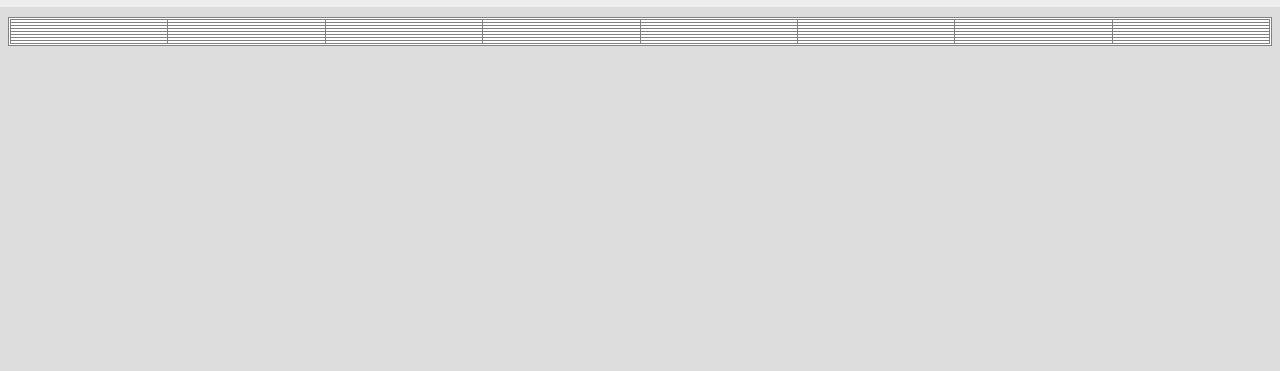
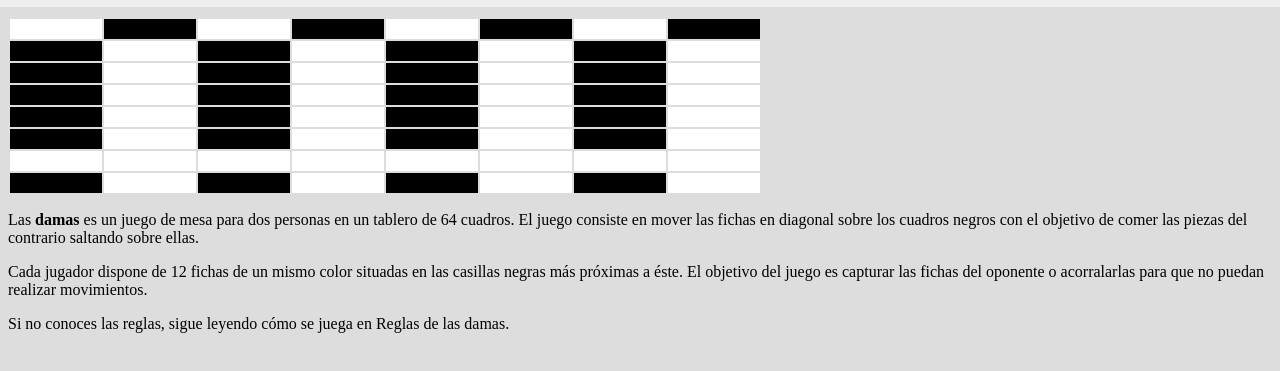
Before and after one commit to gagi126/MiniDamas, a plain HTML site: page index.html in a window 1280 px wide. Shown: the part 105-476 px from the top of the page. Drawn offline with Linux system fonts and the light colour scheme.

Commit message:
Update index.html

```diff
--- a/index.html
+++ b/index.html
@@ -6,9 +6,9 @@
 </head>
 <body>
 <ul>
-  <li><h1><a href="#home">Mini Damas</a></h1></li>
-  <li><a href="#contact">Damas</a></li>
-  <li><a href="#about">¿Que es?</a></li>
+  <li><h1><a href="#minidamas">Mini Damas</a></h1></li>
+  <li><a href="#damas">Damas</a></li>
+  <li><a href="#damas">¿Que es?</a></li>
 </ul>
 <h2></h2>
 <ul class="breadcrumb">
@@ -16,100 +16,94 @@
   <li>Portada</li>
 </ul>
 <h2></h2>
-<div>
-	<table border="1" style="border-collapse: collapse; width: 100%;">
-<tbody>
+<table id=tabla>
 <tr>
-<td style="width: 100%;">
-<table border="1" style="border-collapse: collapse; width: 100%;">
-<tbody>
-<tr>
-<td style="width: 12.5%;"></td>
-<td style="width: 12.5%;"></td>
-<td style="width: 12.5%;"></td>
-<td style="width: 12.5%;"></td>
-<td style="width: 12.5%;"></td>
-<td style="width: 12.5%;"></td>
-<td style="width: 12.5%;"></td>
-<td style="width: 12.5%;"></td>
+<td>&nbsp;</td>
+<td id="casilleronegro">&nbsp;</td>
+<td>&nbsp;</td>
+<td id="casilleronegro" >&nbsp;</td>
+<td>&nbsp;</td>
+<td id="casilleronegro">&nbsp;</td>
+<td>&nbsp;</td>
+<td id="casilleronegro">&nbsp;</td>
 </tr>
 <tr>
-<td style="width: 12.5%;"></td>
-<td style="width: 12.5%;"></td>
-<td style="width: 12.5%;"></td>
-<td style="width: 12.5%;"></td>
-<td style="width: 12.5%;"></td>
-<td style="width: 12.5%;"></td>
-<td style="width: 12.5%;"></td>
-<td style="width: 12.5%;"></td>
+<td id="casilleronegro"> &nbsp;</td>
+<td>&nbsp;</td>
+<td id="casilleronegro">&nbsp;</td>
+<td style="width: 90px; position: relative; margin-left: auto; margin-right: auto;">&nbsp;</td>
+<td id="casilleronegro">&nbsp;</td>
+<td style="width: 90px; position: relative; margin-left: auto; margin-right: auto;">&nbsp;</td>
+<td id="casilleronegro">&nbsp;</td>
+<td style="width: 90px; position: relative; margin-left: auto; margin-right: auto;">&nbsp;</td>
 </tr>
 <tr>
-<td style="width: 12.5%;"></td>
-<td style="width: 12.5%;"></td>
-<td style="width: 12.5%;"></td>
-<td style="width: 12.5%;"></td>
-<td style="width: 12.5%;"></td>
-<td style="width: 12.5%;"></td>
-<td style="width: 12.5%;"></td>
-<td style="width: 12.5%;"></td>
+<td id="casilleronegro">&nbsp;</td>
+<td style="width: 90px; position: relative; margin-left: auto; margin-right: auto;">&nbsp;</td>
+<td id="casilleronegro">&nbsp;</td>
+<td style="width: 90px; position: relative; margin-left: auto; margin-right: auto;">&nbsp;</td>
+<td id="casilleronegro">&nbsp;</td>
+<td style="width: 90px; position: relative; margin-left: auto; margin-right: auto;">&nbsp;</td>
+<td id="casilleronegro">&nbsp;</td>
+<td style="width: 90px; position: relative; margin-left: auto; margin-right: auto;">&nbsp;</td>
 </tr>
 <tr>
-<td style="width: 12.5%;"></td>
-<td style="width: 12.5%;"></td>
-<td style="width: 12.5%;"></td>
-<td style="width: 12.5%;"></td>
-<td style="width: 12.5%;"></td>
-<td style="width: 12.5%;"></td>
-<td style="width: 12.5%;"></td>
-<td style="width: 12.5%;"></td>
+<td id="casilleronegro"> &nbsp;</td>
+<td style="width: 90px; position: relative; margin-left: auto; margin-right: auto;">&nbsp;</td>
+<td id="casilleronegro">&nbsp;</td>
+<td style="width: 90px; position: relative; margin-left: auto; margin-right: auto;">&nbsp;</td>
+<td id="casilleronegro">&nbsp;</td>
+<td style="width: 90px; position: relative; margin-left: auto; margin-right: auto;">&nbsp;</td>
+<td id="casilleronegro">&nbsp;</td>
+<td style="width: 90px; position: relative; margin-left: auto; margin-right: auto;">&nbsp;</td>
 </tr>
 <tr>
-<td style="width: 12.5%;"></td>
-<td style="width: 12.5%;"></td>
-<td style="width: 12.5%;"></td>
-<td style="width: 12.5%;"></td>
-<td style="width: 12.5%;"></td>
-<td style="width: 12.5%;"></td>
-<td style="width: 12.5%;"></td>
-<td style="width: 12.5%;"></td>
+<td id="casilleronegro">&nbsp;</td>
+<td style="width: 90px; position: relative; margin-left: auto; margin-right: auto;">&nbsp;</td>
+<td id="casilleronegro">&nbsp;</td>
+<td style="width: 90px; position: relative; margin-left: auto; margin-right: auto;">&nbsp;</td>
+<td id="casilleronegro">&nbsp;</td>
+<td style="width: 90px; position: relative; margin-left: auto; margin-right: auto;">&nbsp;</td>
+<td id="casilleronegro">&nbsp;</td>
+<td style="width: 90px; position: relative; margin-left: auto; margin-right: auto;">&nbsp;</td>
 </tr>
 <tr>
-<td style="width: 12.5%;"></td>
-<td style="width: 12.5%;"></td>
-<td style="width: 12.5%;"></td>
-<td style="width: 12.5%;"></td>
-<td style="width: 12.5%;"></td>
-<td style="width: 12.5%;"></td>
-<td style="width: 12.5%;"></td>
-<td style="width: 12.5%;"></td>
+<td id="casilleronegro"> &nbsp;</td>
+<td style="width: 90px; position: relative; margin-left: auto; margin-right: auto;">&nbsp;</td>
+<td id="casilleronegro">&nbsp;</td>
+<td style="width: 90px; position: relative; margin-left: auto; margin-right: auto;">&nbsp;</td>
+<td id="casilleronegro">&nbsp;</td>
+<td style="width: 90px; position: relative; margin-left: auto; margin-right: auto;">&nbsp;</td>
+<td id="casilleronegro">&nbsp;</td>
+<td style="width: 90px; position: relative; margin-left: auto; margin-right: auto;">&nbsp;</td>
 </tr>
 <tr>
-<td style="width: 12.5%;"></td>
-<td style="width: 12.5%;"></td>
-<td style="width: 12.5%;"></td>
-<td style="width: 12.5%;"></td>
-<td style="width: 12.5%;"></td>
-<td style="width: 12.5%;"></td>
-<td style="width: 12.5%;"></td>
-<td style="width: 12.5%;"></td>
+<td style="width: 90px; position: relative; margin-left: auto; margin-right: auto;">&nbsp;</td>
+<td style="width: 90px; position: relative; margin-left: auto; margin-right: auto;">&nbsp;</td>
+<td style="width: 90px; position: relative; margin-left: auto; margin-right: auto;">&nbsp;</td>
+<td style="width: 90px; position: relative; margin-left: auto; margin-right: auto;">&nbsp;</td>
+<td style="width: 90px; position: relative; margin-left: auto; margin-right: auto;">&nbsp;</td>
+<td style="width: 90px; position: relative; margin-left: auto; margin-right: auto;">&nbsp;</td>
+<td style="width: 90px; position: relative; margin-left: auto; margin-right: auto;">&nbsp;</td>
+<td style="width: 90px; position: relative; margin-left: auto; margin-right: auto;">&nbsp;</td>
 </tr>
 <tr>
-<td style="width: 12.5%;"></td>
-<td style="width: 12.5%;"></td>
-<td style="width: 12.5%;"></td>
-<td style="width: 12.5%;"></td>
-<td style="width: 12.5%;"></td>
-<td style="width: 12.5%;"></td>
-<td style="width: 12.5%;"></td>
-<td style="width: 12.5%;"></td>
+<td id="casilleronegro"> &nbsp;</td>
+<td style="width: 90px; position: relative; margin-left: auto; margin-right: auto;">&nbsp;</td>
+<td id="casilleronegro">&nbsp;</td>
+<td style="width: 90px; position: relative; margin-left: auto; margin-right: auto;">&nbsp;</td>
+<td id="casilleronegro">&nbsp;</td>
+<td style="width: 90px; position: relative; margin-left: auto; margin-right: auto;">&nbsp;</td>
+<td id="casilleronegro">&nbsp;</td>
+<td style="width: 90px; position: relative; margin-left: auto; margin-right: auto;">&nbsp;</td>
 </tr>
-</tbody>
 </table>
-</td>
-</tr>
-</tbody>
-</table>
+	<div class="texto">
+		<p>Las <strong>damas</strong> es un juego de mesa para dos personas en un tablero de 64 cuadros. El juego consiste en mover las fichas en diagonal sobre los cuadros negros con el objetivo de comer las piezas del contrario saltando sobre ellas.</p>
 
-</div>
+		<p>Cada jugador dispone de 12 fichas de un mismo color situadas en las casillas negras más próximas a éste. El objetivo del juego es capturar las fichas del oponente o acorralarlas para que no puedan realizar movimientos.</p>
+
+		<p>Si no conoces las reglas, sigue leyendo cómo se juega en Reglas de las damas.</p>
+	</div>
 </body>
 </html>
```
